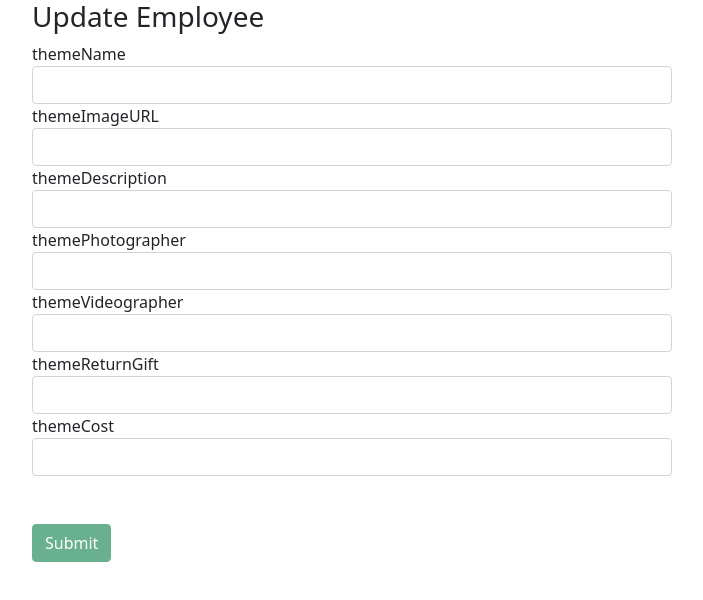
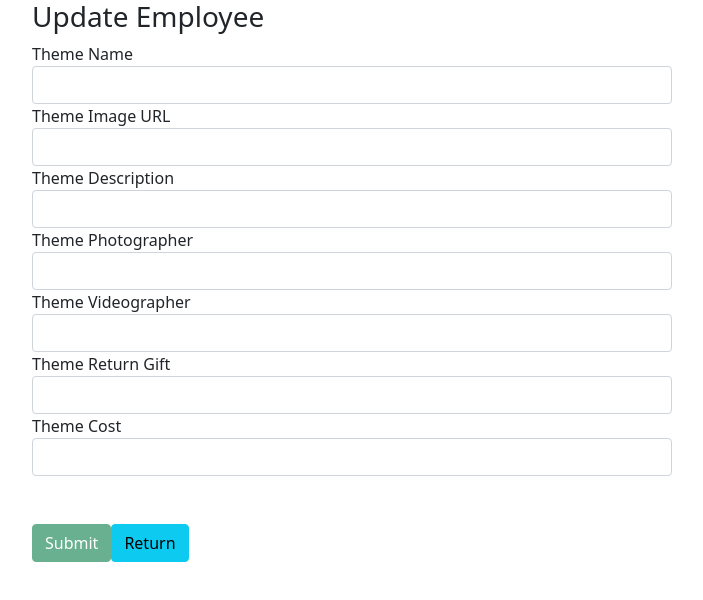
Before and after one commit to iamneo-production/97744720-47d4-410b-a7de-3d70885c7b7a, an Angular app in the folder angularapp/: page /admin/edittheme/1 in a window 1280 px wide. Shown: the top 600 px of the page, without its empty margins (288-991 px from the left). Built offline with nearby package versions, Linux system fonts and the light colour scheme; no server answers.

Commit message:
edit page updated commit

```diff
--- a/angularapp/src/app/addtheme/addtheme.component.css
+++ b/angularapp/src/app/addtheme/addtheme.component.css
@@ -13,7 +13,7 @@
     background: linear-gradient(135deg, #1246648c, #1246648c);
   }
   .help-block{
-    color:red;
+    color:white;
     text-shadow: -1px -1px 0 #000, 1px -1px 0 #000, -1px 1px 0 #000, 1px 1px 0 #000;
     padding-left:20px;
   }
--- a/angularapp/src/app/app-routing.module.ts
+++ b/angularapp/src/app/app-routing.module.ts
@@ -8,7 +8,7 @@ import { ViewthemeComponent } from './viewtheme/viewtheme.component';
 
 const routes: Routes = [
   {path: 'admin/addtheme',component:AddthemeComponent},
-  {path: 'admin/deletetheme',component:DeletethemeComponent},
+  {path: 'admin/deletetheme/:id',component:DeletethemeComponent},
   {path: 'admin/viewtheme',component:ViewthemeComponent},
   {path:'admin/edittheme/:id',component:EdithemeComponent},
   { path: '', redirectTo: 'admin/addtheme' ,pathMatch:'full'}
--- a/angularapp/src/app/deletetheme/deletetheme.component.css
+++ b/angularapp/src/app/deletetheme/deletetheme.component.css
@@ -17,3 +17,6 @@ width: 320px;
   margin: 0;
   background-color: white;
 }
+.btn btn-info{
+  padding-right: 0cm;
+}
--- a/angularapp/src/app/deletetheme/deletetheme.component.html
+++ b/angularapp/src/app/deletetheme/deletetheme.component.html
@@ -4,14 +4,16 @@
     <meta name="viewport" content="width=device-width, initial-scale=1.0" />
   </head>
   <body>
-    <form action="" class="form">
-      <h3>Deleting Theme</h3>
-      <fieldset>
-        <input type="text" name="name" placeholder="Type your Id" required  [(ngModel)]="theme.themeId" />
-      </fieldset>
+    <div class="form">
+    <form (ngSubmit) = "onSubmit()">
+      <h3>Are you sure deleting this Theme??</h3>
+      <br>
+      <h4>{{theme.themeId}}</h4>
+      <br>
      <fieldset>
-         <br>
-      <button (click) = "deleteTheme(theme.themeId)" class = "btn btn-info" id="delete"> Delete</button>
+      <button (click) = "deleteTheme(theme.themeId)" class = "btn btn-info  mr-1" id="delete" type ="submit"> Yes</button>
+      <button (click) = "goToThemeList()" class = "btn btn-info" id="No"> No</button>
       </fieldset>
     </form>
+  </div>
     </body>
--- a/angularapp/src/app/deletetheme/deletetheme.component.ts
+++ b/angularapp/src/app/deletetheme/deletetheme.component.ts
@@ -1,5 +1,5 @@
 import { Component, OnInit } from '@angular/core';
-import { Router } from '@angular/router';
+import { ActivatedRoute, Router } from '@angular/router';
 import { Theme } from '../theme';
 import { ThemeService } from '../theme.service';
 
@@ -9,12 +9,19 @@ import { ThemeService } from '../theme.service';
   styleUrls: ['./deletetheme.component.css']
 })
 export class DeletethemeComponent implements OnInit {
+  id!: number;
   theme: Theme = new Theme();
   themes!:Theme[];
   constructor(private themeService: ThemeService,
-    private router: Router) { }
+    private router: Router,
+    private route: ActivatedRoute) { }
 
   ngOnInit(): void {
+    this.id = this.route.snapshot.params['id'];
+
+    this.themeService.getThemeById(this.id).subscribe(data => {
+      this.theme = data;
+     (error:any) => console.log(error)});
     this.getthemes();
   }
   private getthemes(){
@@ -22,12 +29,19 @@ export class DeletethemeComponent implements OnInit {
       this.themes=data;
     });
   }
+  onSubmit(){
+    this.themeService.deleteTheme(this.id).subscribe( data =>{
+      (error:any) => console.log(error)});
+    }
   deleteTheme(id: number){
     this.themeService.deleteTheme(id).subscribe( data => {
       console.log(data);
-      this.getthemes();
+      this.goToThemeList();
       alert("Your item deleted Sucessfully");
     })
   }
+  goToThemeList(){
+    this.router.navigate(['/admin/viewtheme']);
+  }
 
 }
--- a/angularapp/src/app/editheme/editheme.component.css
+++ b/angularapp/src/app/editheme/editheme.component.css
@@ -11,3 +11,5 @@ body{
 #List #list-title {
     background-color: #2E3747 !important;
     }
+.help-block{
+      color:red; }
--- a/angularapp/src/app/editheme/editheme.component.html
+++ b/angularapp/src/app/editheme/editheme.component.html
@@ -3,7 +3,7 @@
     <form (ngSubmit) = "onSubmit()">
 
         <div class="form-group">
-            <label> themeName</label>
+            <label> Theme Name</label>
             <input type="text" class ="form-control" id = "themeName"
                 [(ngModel)] = "theme.themeName" name = "themeName" required #fullNameControl="ngModel">
                 <span class="help-block"
@@ -13,68 +13,68 @@
         </div>
 
         <div class="form-group">
-            <label>themeImageURL </label>
+            <label>Theme Image URL </label>
             <input type="text" class ="form-control" id = "themeImageURL"
-                [(ngModel)] = "theme.themeImageURL" name = "themeImageURL" required #fullNameControl="ngModel">
+                [(ngModel)] = "theme.themeImageURL" name = "themeImageURL" required #fullImageUrlControl="ngModel">
                 <span class="help-block"
-            *ngIf="fullNameControl.invalid && fullNameControl.touched">
-            Theme Name is required:
+            *ngIf="fullImageUrlControl.invalid && fullImageUrlControl.touched">
+            Theme Image URL is required:
           </span>
         </div>
 
         <div class="form-group">
-            <label>themeDescription</label>
+            <label>Theme Description</label>
             <input type="text" class ="form-control" id = "themeDescription"
-                [(ngModel)] = "theme.themeDescription" name = "themeDescription" required #fullNameControl="ngModel">
+                [(ngModel)] = "theme.themeDescription" name = "themeDescription" required #fullDescriptionControl="ngModel">
                 <span class="help-block"
-            *ngIf="fullNameControl.invalid && fullNameControl.touched">
-            Theme Name is required:
+            *ngIf="fullDescriptionControl.invalid && fullDescriptionControl.touched">
+            Theme Description is required:
           </span>
         </div>
 
         <div class="form-group">
-            <label>themePhotographer</label>
+            <label>Theme Photographer</label>
             <input type="text" class ="form-control" id = "themePhotographer"
-                [(ngModel)] = "theme.themePhotographer" name = "themePhotographer" required #fullNameControl="ngModel">
+                [(ngModel)] = "theme.themePhotographer" name = "themePhotographer" required #fullPhotogrprControl="ngModel">
                 <span class="help-block"
-            *ngIf="fullNameControl.invalid && fullNameControl.touched">
-            Theme Name is required:
+            *ngIf="fullPhotogrprControl.invalid && fullPhotogrprControl.touched">
+            Theme Photographer is required:
           </span>
         </div>
 
         <div class="form-group">
-            <label>themeVideographer</label>
+            <label>Theme Videographer</label>
             <input type="text" class ="form-control" id = "themeVideographer"
-                [(ngModel)] = "theme.themeVideographer" name = "themeVideographer" required #fullNameControl="ngModel">
+                [(ngModel)] = "theme.themeVideographer" name = "themeVideographer" required #fullVideogrpControl="ngModel">
                 <span class="help-block"
-            *ngIf="fullNameControl.invalid && fullNameControl.touched">
-            Theme Name is required:
+            *ngIf="fullVideogrpControl.invalid && fullVideogrpControl.touched">
+            Theme Videographer is required:
           </span>
         </div>
 
         <div class="form-group">
-            <label>themeReturnGift</label>
+            <label>Theme Return Gift</label>
             <input type="text" class ="form-control" id = "themeReturnGift"
-                [(ngModel)] = "theme.themeReturnGift" name = "themeReturnGift" required #fullNameControl="ngModel">
+                [(ngModel)] = "theme.themeReturnGift" name = "themeReturnGift" required #fullReturnGiftControl="ngModel">
                 <span class="help-block"
-            *ngIf="fullNameControl.invalid && fullNameControl.touched">
-            Theme Name is required:
+            *ngIf="fullReturnGiftControl.invalid && fullReturnGiftControl.touched">
+            Theme Return Gift is required:
           </span>
         </div>
 
         <div class="form-group">
-            <label>themeCost</label>
+            <label>Theme Cost</label>
             <input type="text" class ="form-control" id = "themeCost"
-                [(ngModel)] = "theme.themeCost" name = "themeCost" required #fullNameControl="ngModel">
+                [(ngModel)] = "theme.themeCost" name = "themeCost" required #fullCostControl="ngModel">
                 <span class="help-block"
-            *ngIf="fullNameControl.invalid && fullNameControl.touched">
-            Theme Name is required:
+            *ngIf="fullCostControl.invalid && fullCostControl.touched">
+            Theme Cost is required:
           </span>
         </div>
         <br>
         <br>
         <button class = "btn btn-success"  [disabled]="!theme.themeName || !theme.themeVideographer || !theme.themeImageURL
         || !theme.themeReturnGift || !theme.themePhotographer || !theme.themeCost || !theme.themeDescription " type ="submit">Submit</button>
-
+        <button (click)= "goToThemeList()" class="btn btn-info" id="back">Return</button>
     </form>
     </div>
--- a/angularapp/src/app/viewtheme/viewtheme.component.html
+++ b/angularapp/src/app/viewtheme/viewtheme.component.html
@@ -12,7 +12,7 @@
                 <th id="list-title"> Photographer Details</th>
                 <th id="list-title"> Theme Cost</th>
                 <th id="list-title"> Theme Description</th>
-                <th id="list-title"> Actions</th>
+                <th colspan="2" id="list-title">Action</th>
             </tr>
         </thead>
         <tbody>
@@ -26,6 +26,7 @@
                 <td id="list-title"> {{ theme.themeCost }} </td>
                 <td id="list-title"> {{ theme.themeDescription }}</td>
                 <button (click) = "updateTheme(theme.themeId)" class = "btn btn-info"> Update</button>
+                <button (click) = "deleteTheme(theme.themeId)" class = "btn btn-info"> Delete</button>
             </tr>
         </tbody>
     </table>
--- a/angularapp/src/app/viewtheme/viewtheme.component.ts
+++ b/angularapp/src/app/viewtheme/viewtheme.component.ts
@@ -24,4 +24,7 @@ export class ViewthemeComponent implements OnInit {
   updateTheme(id: number){
     this.router.navigate(['/admin/edittheme', id]);
   }
+  deleteTheme(id: number){
+    this.router.navigate(['/admin/deletetheme', id]);
+  }
 }
```
